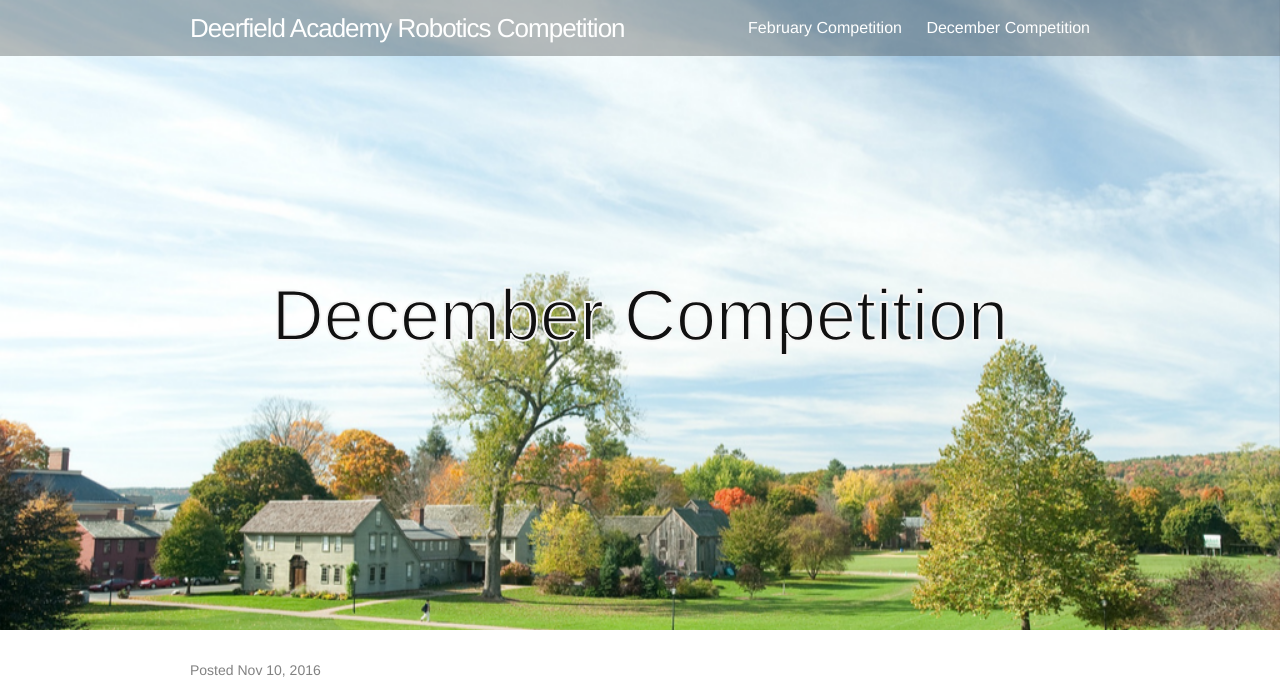
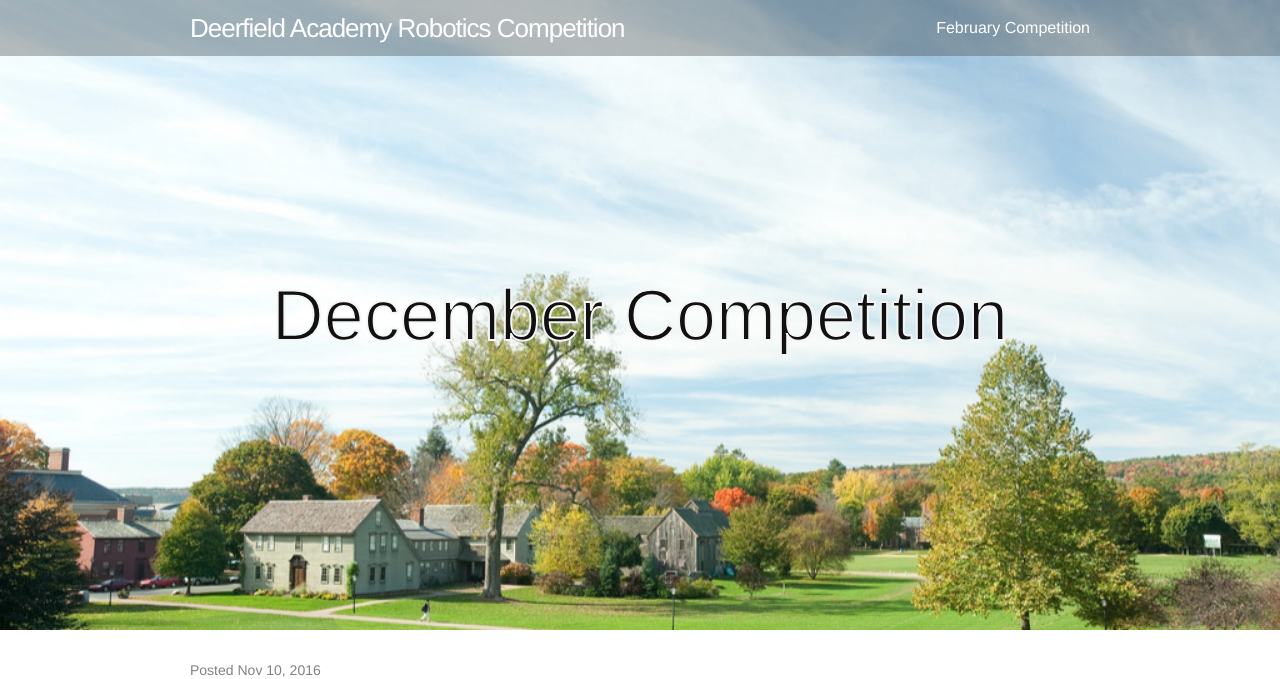
Before and after one commit to jtaylor1029/darc, a Jekyll site: the page built from _posts/2016-11-10-competition-2.md, in a window 1280 px wide. Shown: the top 679 px of the page. Built offline with Jekyll 4.4.1, drawn with Linux system fonts in a browser that asks for light colours; some of the changed lines change nothing that is shown.

Commit message:
Unpinned previous competition

```diff
--- a/_posts/2016-11-10-competition-2.md
+++ b/_posts/2016-11-10-competition-2.md
@@ -1,8 +1,7 @@
 ---
 layout: post
 tag: news
-pin-menu: true
-pin-card: "card-1"
+pin-menu: false
 title:  "December Competition"
 thumb: "/assets/posts/2016-11-10-competition-2/diagram-featured.png"
 author: "Serena"
```
